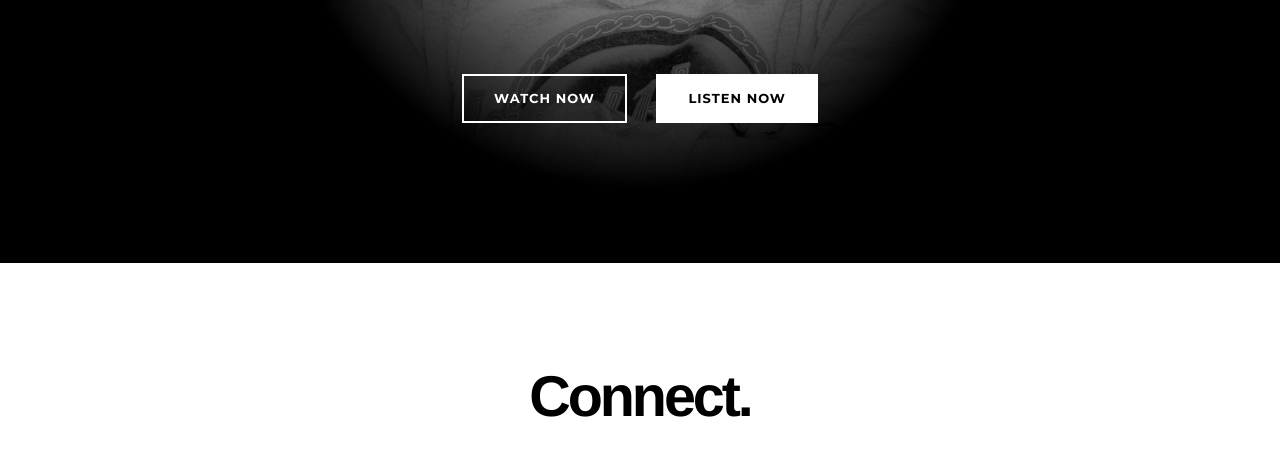
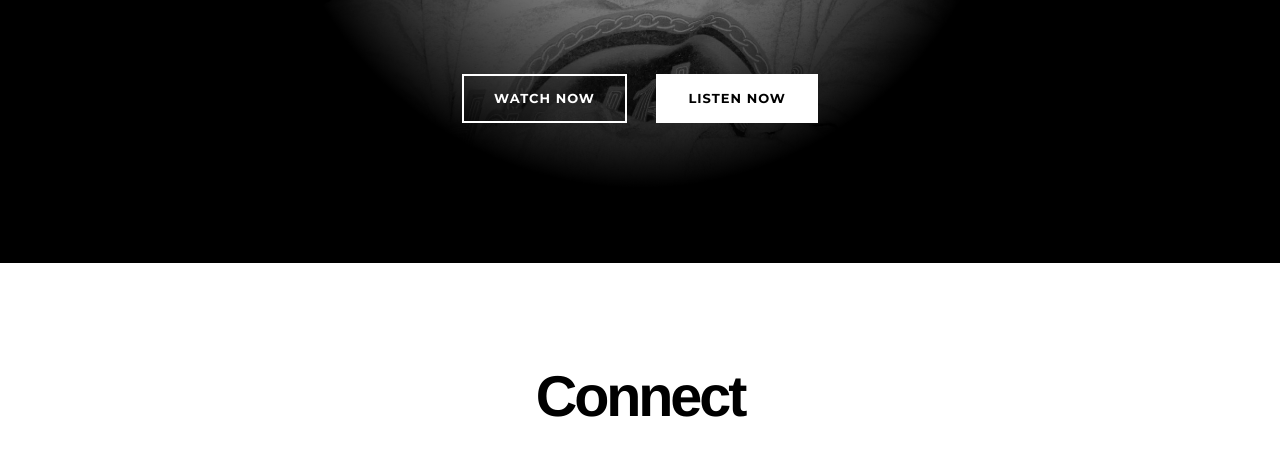
Before and after one commit to rohanbhangui/fabianmayerswebsite, a website built with webpack: page index.html in a window 1280 px wide. Shown: the part 537-993 px from the top of the page. Built offline with nearby package versions, Linux system fonts and the light colour scheme; files whose address does not match are found by name.

Commit message:
fixed title

```diff
--- a/index.html
+++ b/index.html
@@ -23,7 +23,7 @@
 			</div>
 		</section>
 		<section id="social">
-			<h3 class="title">Connect.</h3>
+			<h3 class="title">Connect</h3>
 			<%= require('html-loader!./src/assets/partials/social.html') %>
 		</section>
 	<!-- 	<section id="hero-section-1">
```
